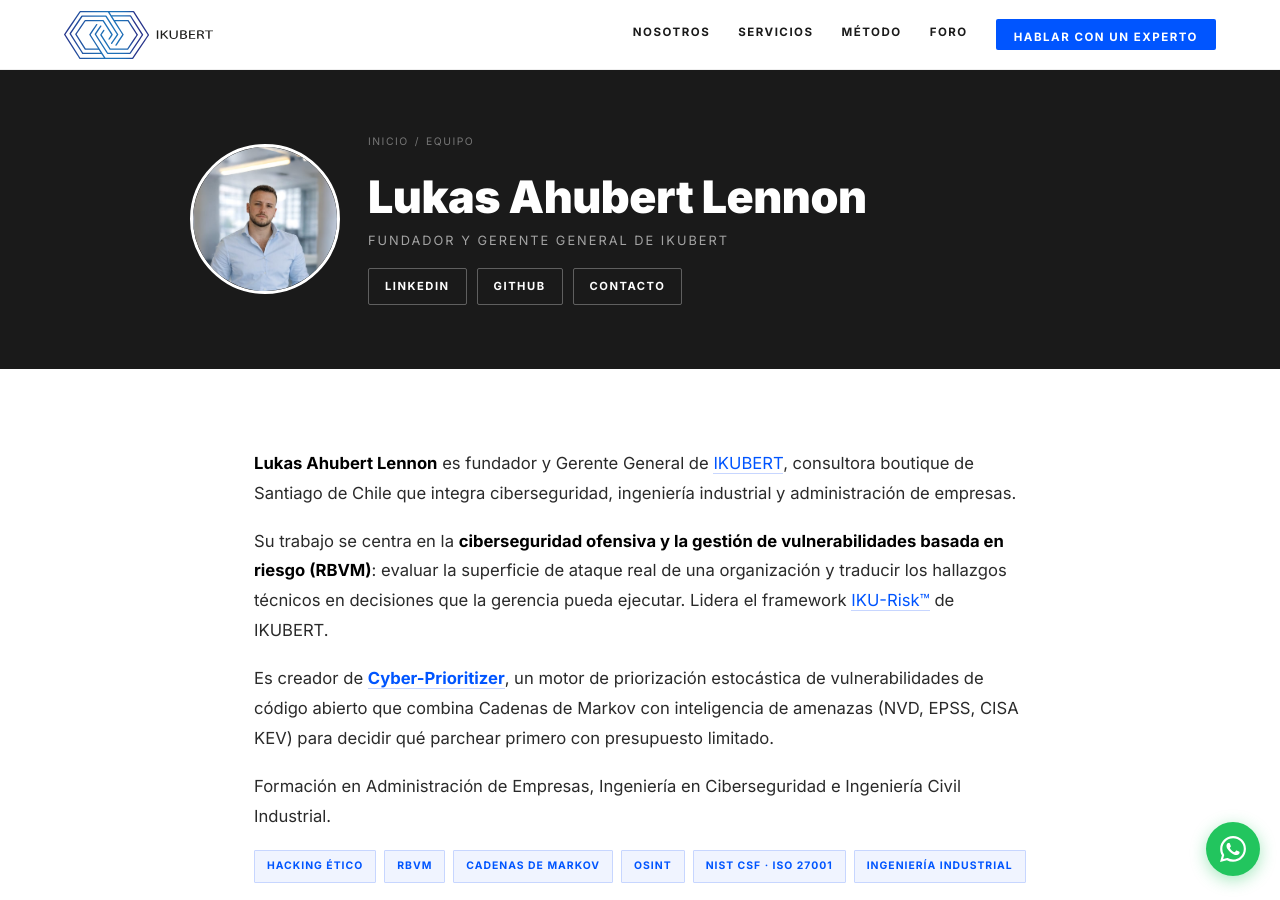
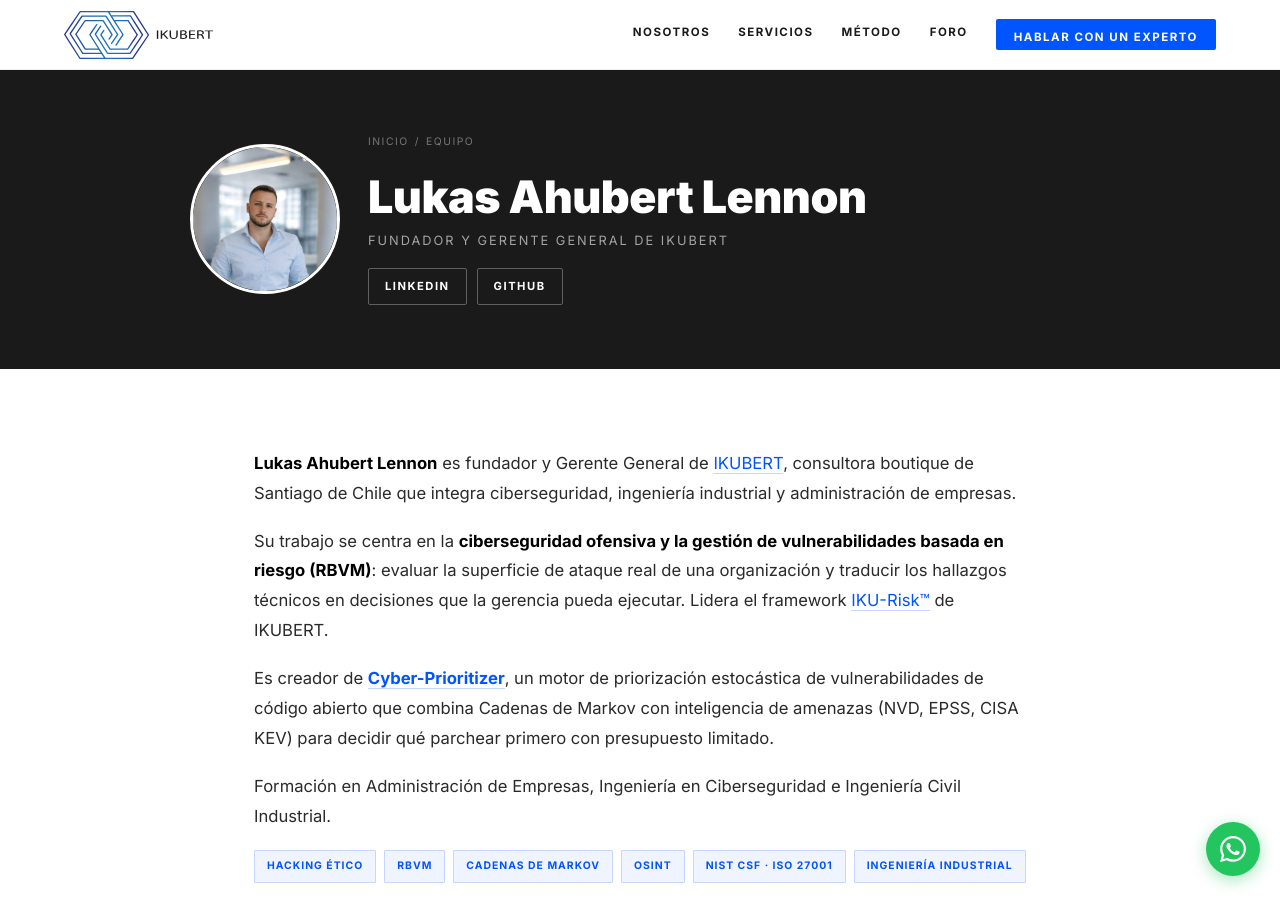
Before and after one commit to IKUBERT/ikubert.github.io, a Jekyll site: the page built from equipo/lukas-ahubert-lennon.md, in a window 1280 px wide and 900 px high. Built offline with Jekyll 4.4.1, drawn with Linux system fonts in a browser that asks for light colours.

Commit message:
Update autor.html

```diff
--- a/_layouts/autor.html
+++ b/_layouts/autor.html
@@ -12,7 +12,6 @@
       <div class="profile-links">
         <a href="{{ a.linkedin }}" target="_blank" rel="noopener me">LinkedIn</a>
         {%- if a.github %}<a href="{{ a.github }}" target="_blank" rel="noopener me">GitHub</a>{% endif %}
-        <a href="mailto:{{ site.contacto.email }}">Contacto</a>
       </div>
     </div>
   </div>
```
